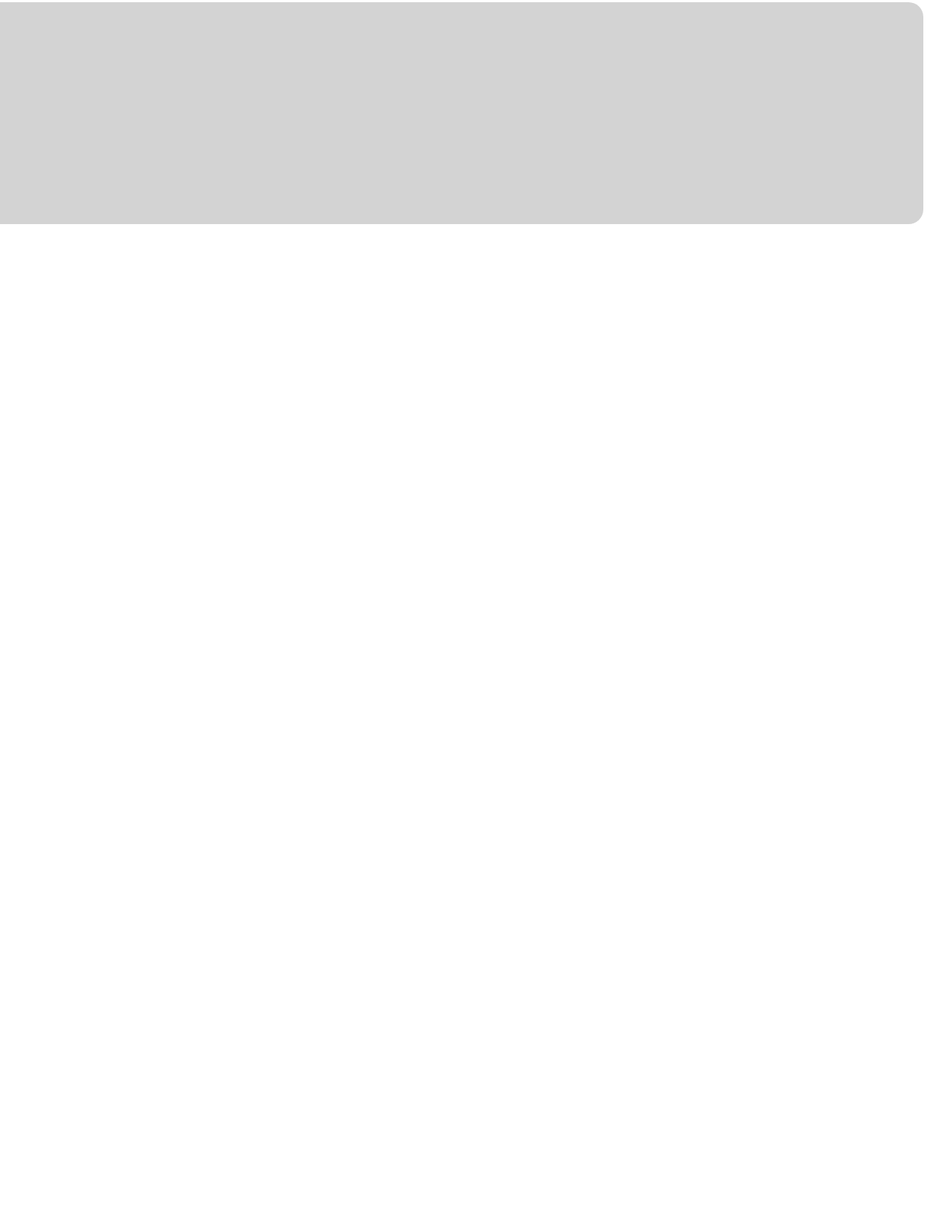
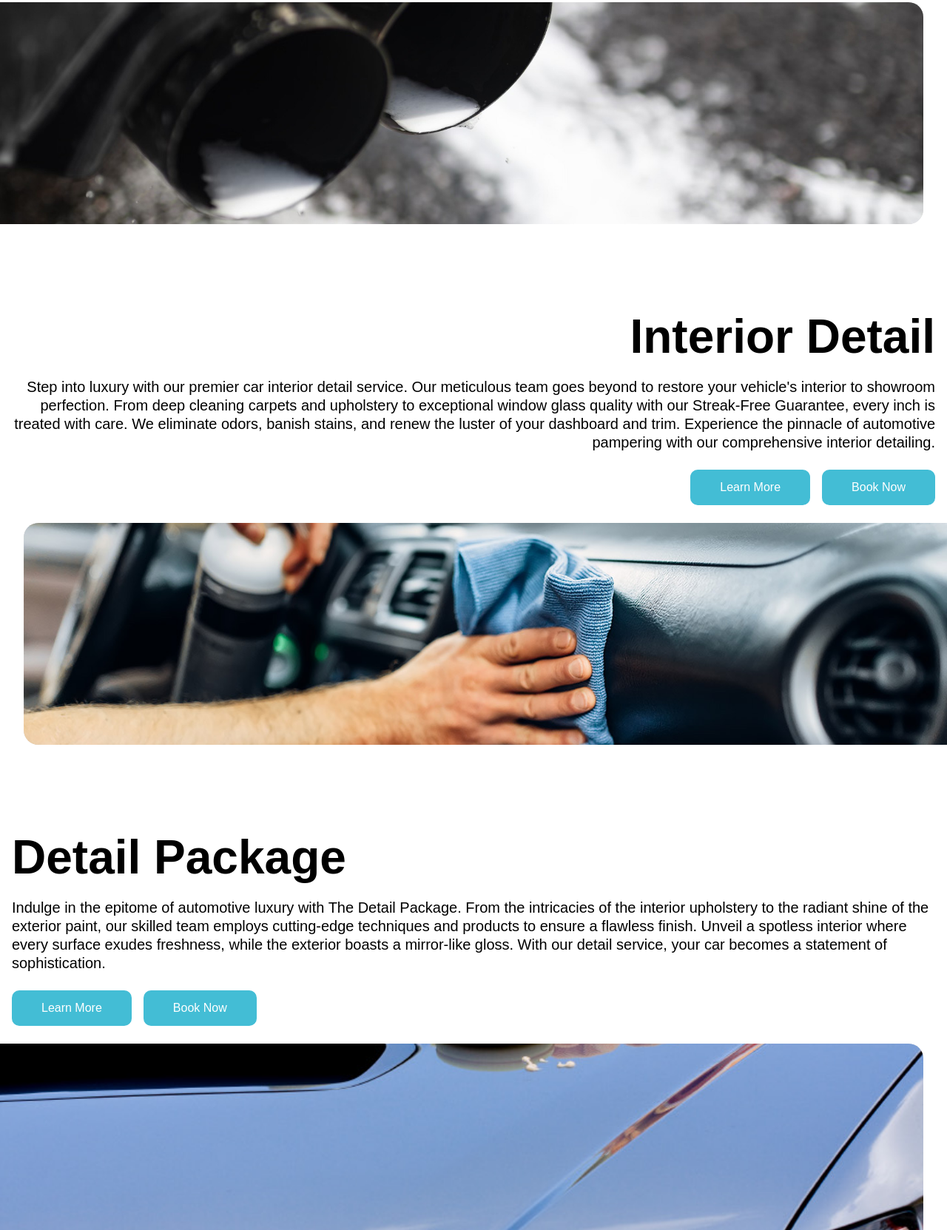
Before and after one commit to jisanjung/beclean, a website built with Vite: page index.html in a window 1280 px wide. Shown: the part 1137-2800 px from the top of the page at 74% size. Before the commit the page ends 1568 px from the top, so only its background shows below. Built offline with nearby package versions, Linux system fonts and the light colour scheme.

Commit message:
services section continued

```diff
--- a/index.html
+++ b/index.html
@@ -34,7 +34,7 @@
         </nav>
       </header>
       <section id="homeSection">
-        <img src="https://i.imgflip.com/xt51x.jpg?a475608" class="h-100 object-cover"/>
+        <img src="/images/home_section.jpeg" alt="Guy cleaning car" class="h-100 object-cover"/>
         <div class="tint"></div>
         <div class="absolute center-y">
           <div class="container">
@@ -62,7 +62,40 @@
             <a class="button">Book Now</a>
           </div>
           <div class="service-img">
-
+            <img src="/images/exterior_detail.jpeg" alt="Car exaust"/>
+          </div>
+        </div>
+        <div class="service-each">
+          <h3 class="title-md text-right">Interior Detail</h3>
+          <p class="text service-desc text-right">
+            Step into luxury with our premier car interior detail service.
+            Our meticulous team goes beyond to restore your vehicle's interior to showroom perfection.
+            From deep cleaning carpets and upholstery to exceptional window glass quality with our Streak-Free Guarantee, every inch is treated with care.
+            We eliminate odors, banish stains, and renew the luster of your dashboard and trim.
+            Experience the pinnacle of automotive pampering with our comprehensive interior detailing.
+          </p>
+          <div class="flex justify-end">
+            <a class="button">Learn More</a>
+            <a class="button">Book Now</a>
+          </div>
+          <div class="service-img service-img-reverse">
+            <img src="/images/interior_detail.jpg" alt="Cleaning interior car"/>
+          </div>
+        </div>
+        <div class="service-each">
+          <h3 class="title-md">Detail Package</h3>
+          <p class="text service-desc">
+            Indulge in the epitome of automotive luxury with The Detail Package.
+            From the intricacies of the interior upholstery to the radiant shine of the exterior paint, our skilled team employs cutting-edge techniques and products to ensure a flawless finish.
+            Unveil a spotless interior where every surface exudes freshness, while the exterior boasts a mirror-like gloss.
+            With our detail service, your car becomes a statement of sophistication.
+          </p>
+          <div class="flex">
+            <a class="button">Learn More</a>
+            <a class="button">Book Now</a>
+          </div>
+          <div class="service-img">
+            <img src="/images/detail_package.jpg" alt="Car roof cleaning supplies"/>
           </div>
         </div>
       </section>
--- a/src/styles/global.css
+++ b/src/styles/global.css
@@ -68,6 +68,9 @@ button {
 .justify-center {
 	justify-content: center;
 }
+.justify-end {
+	justify-content: end;
+}
 .space-between {
 	justify-content: space-between;
 }
@@ -132,3 +135,6 @@ button {
 	background: var(--sky-blue);
 	border-radius: 10px;
 }
+.text-right {
+	text-align: right;
+}
--- a/src/styles/services.css
+++ b/src/styles/services.css
@@ -5,7 +5,7 @@
     margin-bottom: 1.5rem;
 }
 #servicesSection .service-each {
-    margin-bottom: 8rem;
+    margin-bottom: 7rem;
 }
 #servicesSection .service-each .button:not(:last-child) {
     margin-right: 1rem;
@@ -19,3 +19,25 @@
     border-top-right-radius: 20px;
     border-bottom-right-radius: 20px;
 }
+#servicesSection .service-img img {
+    border-top-right-radius: 20px;
+    border-bottom-right-radius: 20px;
+    height: 100%;
+    object-fit: cover;
+}
+#servicesSection .service-img-reverse {
+    border-top-right-radius: 0;
+    border-bottom-right-radius: 0;
+    border-top-left-radius: 20px;
+    border-bottom-left-radius: 20px;
+    left: auto;
+    right: -1rem;
+}
+#servicesSection .service-img-reverse img {
+    border-top-right-radius: 0;
+    border-bottom-right-radius: 0;
+    border-top-left-radius: 20px;
+    border-bottom-left-radius: 20px;
+    height: 100%;
+    object-fit: cover;
+}
```
Also changed, not shown: images/detail_package.jpg (added), images/exterior_detail.jpeg (added), images/home_section.jpeg (added), images/interior_detail.jpg (added).
